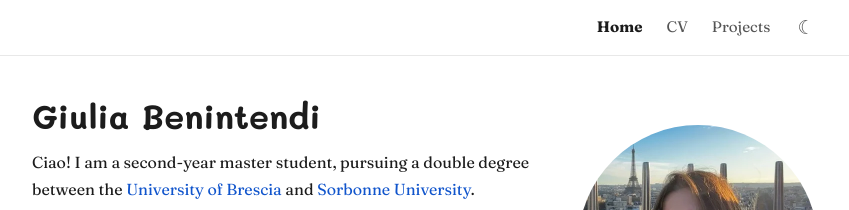
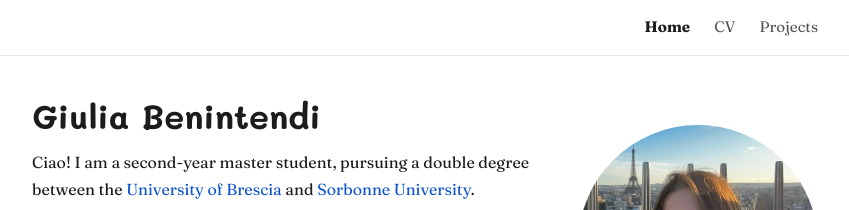
Before and after one commit to giuliabenintendi/giuliabenintendi.github.io, a Jekyll site: the page built from index.html, in a window 1280 px wide. Shown: the top 210 px of the page, without its empty margins (215-1064 px from the left). Built offline with Jekyll 4.4.1, drawn with Linux system fonts in a browser that asks for light colours.

Commit message:
remove dark mode, theme toggle and dark image variants

```diff
--- a/_layouts/default.html
+++ b/_layouts/default.html
@@ -9,14 +9,6 @@
   <link rel="preconnect" href="https://fonts.gstatic.com" crossorigin>
   <link href="https://fonts.googleapis.com/css2?family=Mali:wght@400;500;600;700&family=Fraunces:ital,opsz,wght,SOFT@0,9..144,300..700,0..100;1,9..144,300..700,0..100&display=swap" rel="stylesheet">
   <link rel="stylesheet" href="{{ '/assets/css/style.css' | relative_url }}">
-  <script>
-    (function() {
-      var theme = localStorage.getItem('theme');
-      if (theme === 'dark' || (!theme && window.matchMedia('(prefers-color-scheme: dark)').matches)) {
-        document.documentElement.setAttribute('data-theme', 'dark');
-      }
-    })();
-  </script>
   {% seo %}
 </head>
 <body>
@@ -26,7 +18,6 @@
         <a href="{{ '/' | relative_url }}" {% if page.url == '/' %}class="active"{% endif %}>Home</a>
         <a href="{{ '/cv' | relative_url }}" {% if page.url == '/cv/' %}class="active"{% endif %}>CV</a>
         <a href="{{ '/projects' | relative_url }}" {% if page.url == '/projects/' %}class="active"{% endif %}>Projects</a>
-        <button class="theme-toggle" id="theme-toggle" aria-label="Toggle dark mode"></button>
       </div>
     </div>
   </nav>
@@ -38,28 +29,5 @@
   <footer class="footer">
     <p>&copy; {{ 'now' | date: "%Y" }} Giulia Benintendi</p>
   </footer>
-
-  <script>
-    (function() {
-      var btn = document.getElementById('theme-toggle');
-      function isDark() {
-        return document.documentElement.getAttribute('data-theme') === 'dark';
-      }
-      function updateIcon() {
-        btn.textContent = isDark() ? '\u2600' : '\u263E';
-      }
-      updateIcon();
-      btn.addEventListener('click', function() {
-        if (isDark()) {
-          document.documentElement.removeAttribute('data-theme');
-          localStorage.setItem('theme', 'light');
-        } else {
-          document.documentElement.setAttribute('data-theme', 'dark');
-          localStorage.setItem('theme', 'dark');
-        }
-        updateIcon();
-      });
-    })();
-  </script>
 </body>
 </html>
--- a/assets/css/style.css
+++ b/assets/css/style.css
@@ -16,16 +16,6 @@
   --max-width: 850px;
 }
 
-[data-theme="dark"] {
-  --text: #e4e4e4;
-  --text-secondary: #a0a0a0;
-  --accent: #6ea8fe;
-  --bg: #020202;
-  --bg-subtle: #222;
-  --border: #333;
-  --nav-bg: rgba(2, 2, 2, 0.97);
-}
-
 html {
   font-size: 16px;
   scroll-behavior: smooth;
@@ -38,7 +28,6 @@
   background: var(--bg);
   line-height: 1.7;
   -webkit-font-smoothing: antialiased;
-  transition: background 0.3s, color 0.3s;
 }
 
 a {
@@ -73,7 +62,6 @@
   background: var(--nav-bg);
   backdrop-filter: blur(8px);
   z-index: 100;
-  transition: background 0.3s, border-color 0.3s;
 }
 
 .nav-inner {
@@ -113,21 +101,6 @@
   color: var(--text);
   font-weight: 700;
   text-decoration: none;
-}
-
-/* ── Theme Toggle ── */
-.theme-toggle {
-  background: none;
-  border: none;
-  cursor: pointer;
-  font-size: 1.2rem;
-  padding: 0.2rem;
-  line-height: 1;
-  color: var(--text-secondary);
-  transition: color 0.2s;
-}
-.theme-toggle:hover {
-  color: var(--text);
 }
 
 /* ── Main Content ── */
@@ -253,15 +226,6 @@
   object-fit: contain;
   padding: 9%;
   box-sizing: border-box;
-}
-
-/* Images with a separate dark-mode version */
-.project-image img.dark-only,
-[data-theme="dark"] .project-image img.light-only {
-  display: none;
-}
-[data-theme="dark"] .project-image img.dark-only {
-  display: block;
 }
 
 .project-image .placeholder {
--- a/index.html
+++ b/index.html
@@ -58,8 +58,7 @@
 
 <div class="project-card">
   <div class="project-image">
-    <img loading="lazy" src="/assets/images/mate_fig1.webp" alt="Self-play, other-play, and MATE agents in the card game: MATE agents converge on the same card through mutual attention" class="light-only">
-    <img loading="lazy" src="/assets/images/mate_fig1_dark.webp" alt="Self-play, other-play, and MATE agents in the card game: MATE agents converge on the same card through mutual attention" class="dark-only">
+    <img loading="lazy" src="/assets/images/mate_fig1.webp" alt="Self-play, other-play, and MATE agents in the card game: MATE agents converge on the same card through mutual attention">
   </div>
   <div class="project-body">
     <h3 class="acronym-title"><b>M</b>utual <b>A</b>ttention for zero-shot <b>TE</b>aming</h3>
@@ -83,8 +82,7 @@
 
 <div class="project-card">
   <div class="project-image">
-    <img loading="lazy" src="/assets/images/hri_playgroundV2.webp" alt="Hopper, half cheetah and humanoid MuJoCo agents" class="light-only">
-    <img loading="lazy" src="/assets/images/hri_playground_dark.webp" alt="Hopper, half cheetah and humanoid MuJoCo agents" class="dark-only">
+    <img loading="lazy" src="/assets/images/hri_playgroundV2.webp" alt="Hopper, half cheetah and humanoid MuJoCo agents">
   </div>
   <div class="project-body">
     <h3>Human-Robot Interaction Playground</h3>
--- a/projects.html
+++ b/projects.html
@@ -8,8 +8,7 @@
 
 <div class="project-card">
   <div class="project-image">
-    <img loading="lazy" src="/assets/images/mate_fig1.webp" alt="Self-play, other-play, and MATE agents in the card game: MATE agents converge on the same card through mutual attention" class="light-only">
-    <img loading="lazy" src="/assets/images/mate_fig1_dark.webp" alt="Self-play, other-play, and MATE agents in the card game: MATE agents converge on the same card through mutual attention" class="dark-only">
+    <img loading="lazy" src="/assets/images/mate_fig1.webp" alt="Self-play, other-play, and MATE agents in the card game: MATE agents converge on the same card through mutual attention">
   </div>
   <div class="project-body">
     <h3 class="acronym-title"><b>M</b>utual <b>A</b>ttention for zero-shot <b>TE</b>aming</h3>
```
Also changed, not shown: assets/images/hri_playground_dark.png (deleted), assets/images/hri_playground_dark.webp (deleted), assets/images/mate_fig1_dark.webp (deleted), 1 other file.
